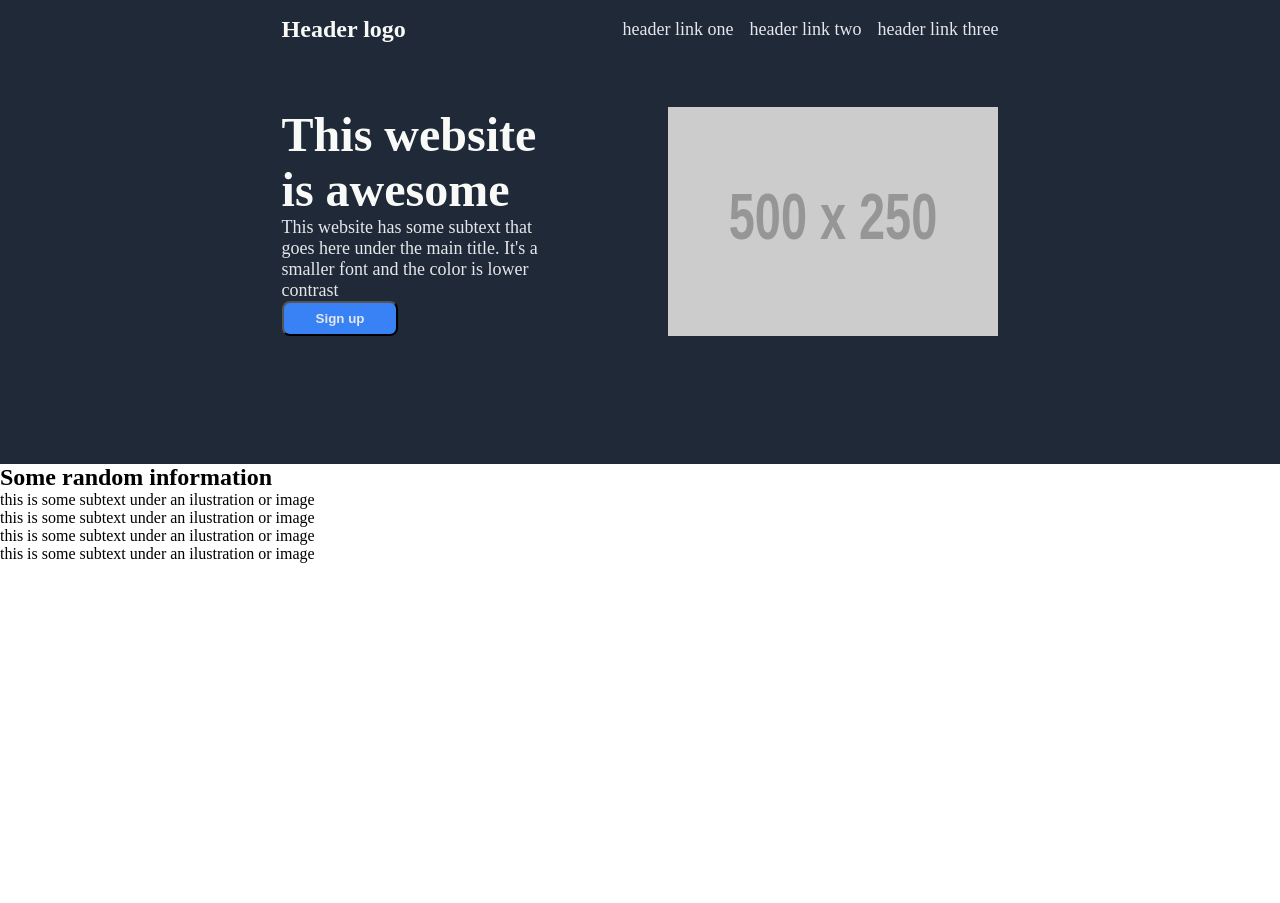
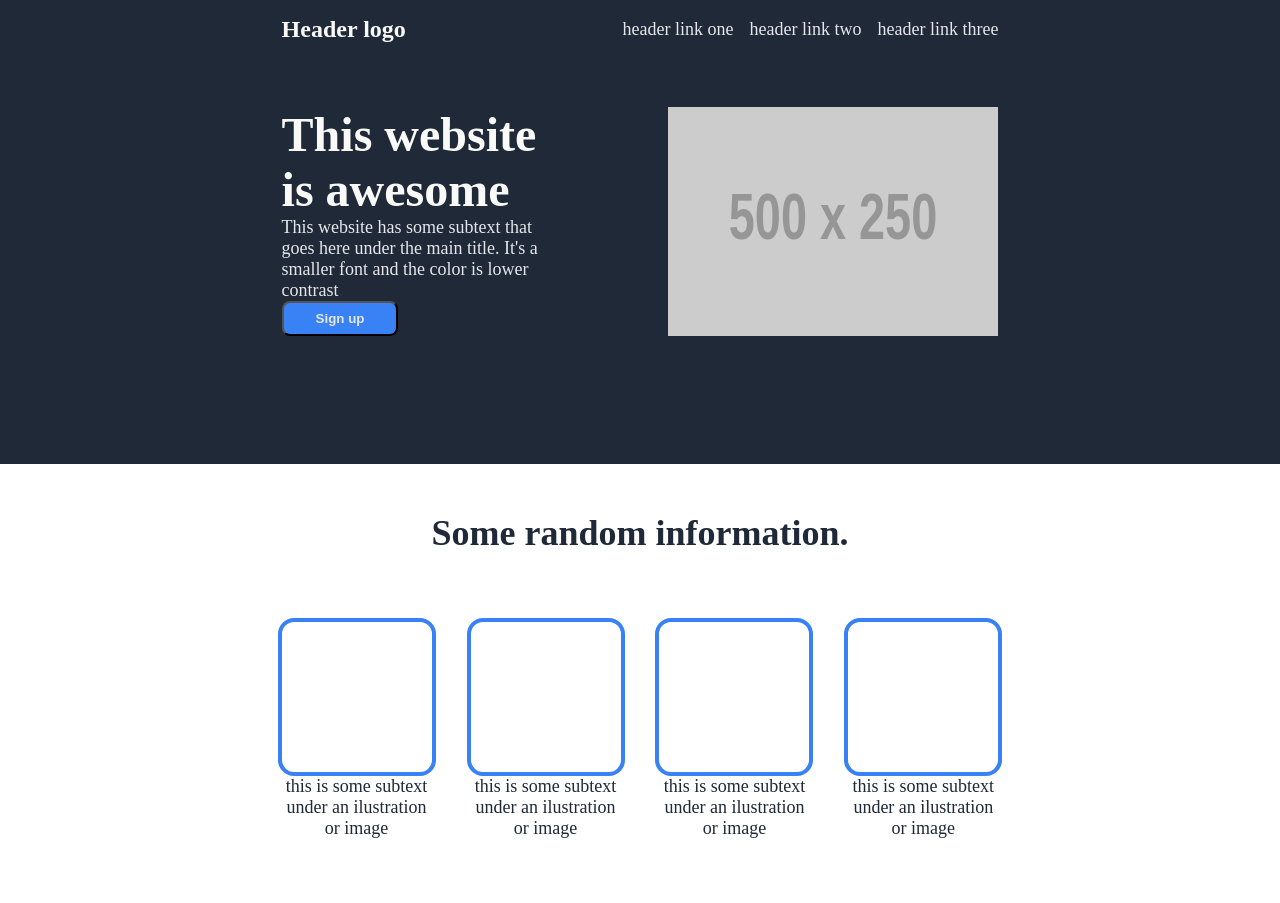
Before and after one commit to tirbogdan/landing-page, a plain HTML site: page index.html in a window 1280 px wide. Before the commit the page ends 800 px from the top, so only its background shows below. Drawn offline with Linux system fonts and the light colour scheme; placeholder pictures from the web are drawn by us.

Commit message:
Style section 2

```diff
--- a/index.html
+++ b/index.html
@@ -26,7 +26,8 @@
             </p>
             <button id="sign-up-button-top">Sign up</button>
           </div>
-          <img id="top-image"
+          <img
+            id="top-image"
             src="https://via.placeholder.com/500x250?text=this+is+a+placeholder+for+an+image"
             alt="this is a placeholder for an image"
           />
@@ -35,22 +36,38 @@
     </section>
 
     <section class="section2">
-        <h1 class="section2-heading">Some random information</h1>
+      <div class="section2-container">
+        <h1 class="section2-heading">Some random information.</h1>
         <div class="card-container">
+          <div class="card">
+            <div class="card-box"></div>
+            <p class="card-text">
+              this is some subtext under an ilustration or image
+            </p>
+          </div>
 
-          <div class="card-box"></div>
-          <p class="card-text">this is some subtext under an ilustration or image</p>
+          <div class="card">
+            <div class="card-box"></div>
+            <p class="card-text">
+              this is some subtext under an ilustration or image
+            </p>
+          </div>
 
-          <div class="card-box"></div>
-          <p class="card-text">this is some subtext under an ilustration or image</p>
+          <div class="card">
+            <div class="card-box"></div>
+            <p class="card-text">
+              this is some subtext under an ilustration or image
+            </p>
+          </div>
 
-          <div class="card-box"></div>
-          <p class="card-text">this is some subtext under an ilustration or image</p>
-
-          <div class="card-box"></div>
-          <p class="card-text">this is some subtext under an ilustration or image</p>
-
+          <div class="card">
+            <div class="card-box"></div>
+            <p class="card-text">
+              this is some subtext under an ilustration or image
+            </p>
+          </div>
         </div>
+      </div>
     </section>
   </body>
 </html>
--- a/style.css
+++ b/style.css
@@ -25,7 +25,6 @@ body {
    flex-direction: column;
    align-items: center;
    max-width: 56%;
-
    padding: 16px 128px 64px 128px;
    color: white;
    flex: 1;
@@ -98,3 +97,63 @@ body {
     min-width: 300px;
     min-height: 150px;
 }
+
+
+
+
+/* Section 2 */
+
+.section2 {
+    display: flex;
+    flex-direction: column;
+    align-items: center;
+    justify-content: space-between;
+}
+
+.section2-container {
+    display: flex;
+    flex-direction: column;
+    align-items: center;
+    width: 56%;
+    padding: 16px 128px 64px 128px;
+    flex: 1;
+    margin: 0;
+ }
+
+.section2-heading {
+    text-align: center;
+    font-size: 36px;
+    font-weight: 800;
+    color: #1f2937;
+    padding: 32px;
+    width: 100%;
+}
+
+.card-container {
+    display: flex;
+    justify-content: space-between;
+    padding-top: 32px;
+    width: 100%;
+}
+
+.card {
+    display: flex;
+    flex-direction: column;
+    align-items: center;
+    max-width: 150px;
+}
+
+.card-box {
+    display: block;
+    border: 4px solid #3882f6;
+    border-radius: 16px;
+    width: 150px;
+    height: 150px;
+}
+
+.card-text {
+    font-size: 18px;
+    color: #1f2937;
+    width: 100%;
+    text-align: center;
+}
```
